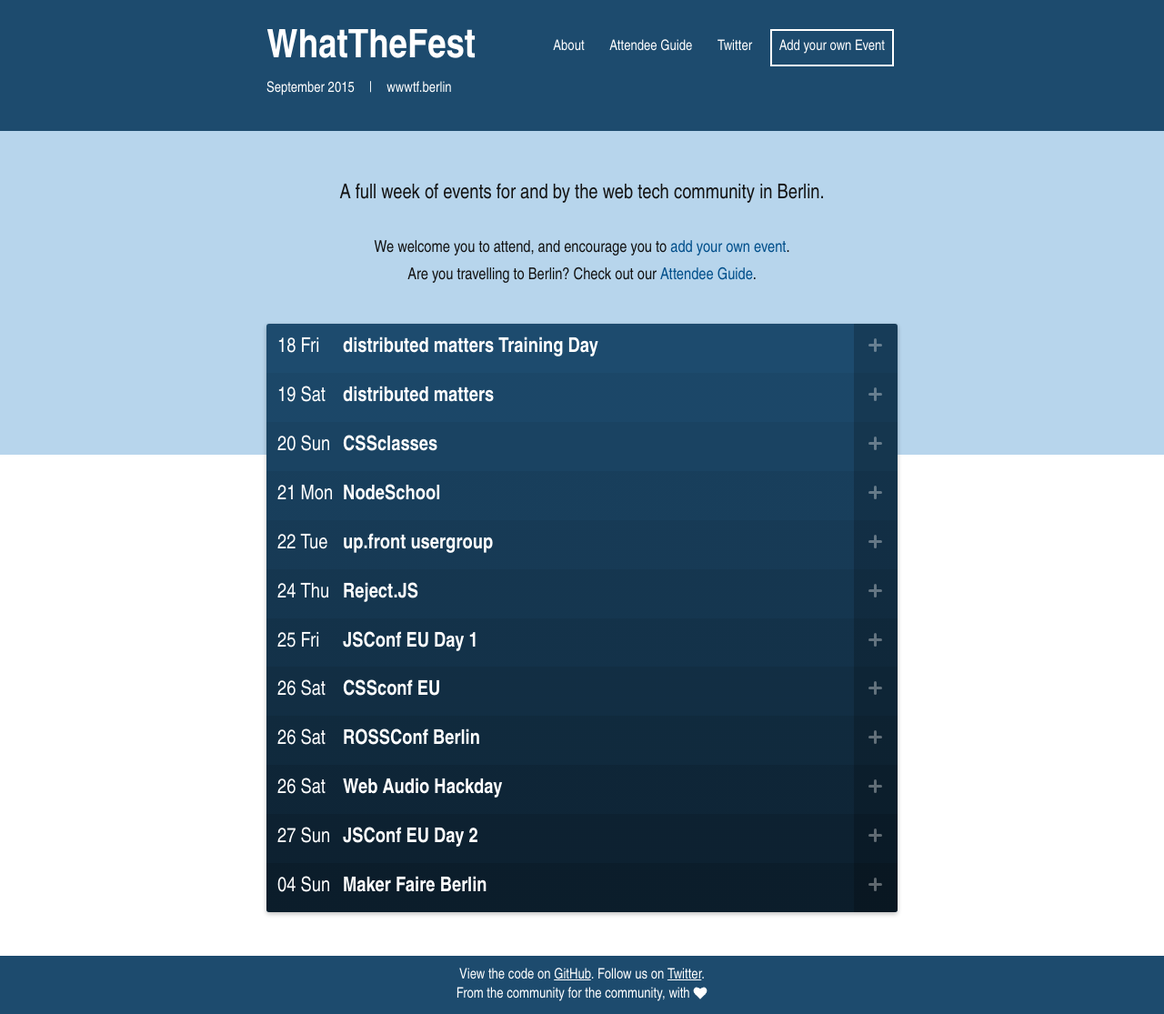
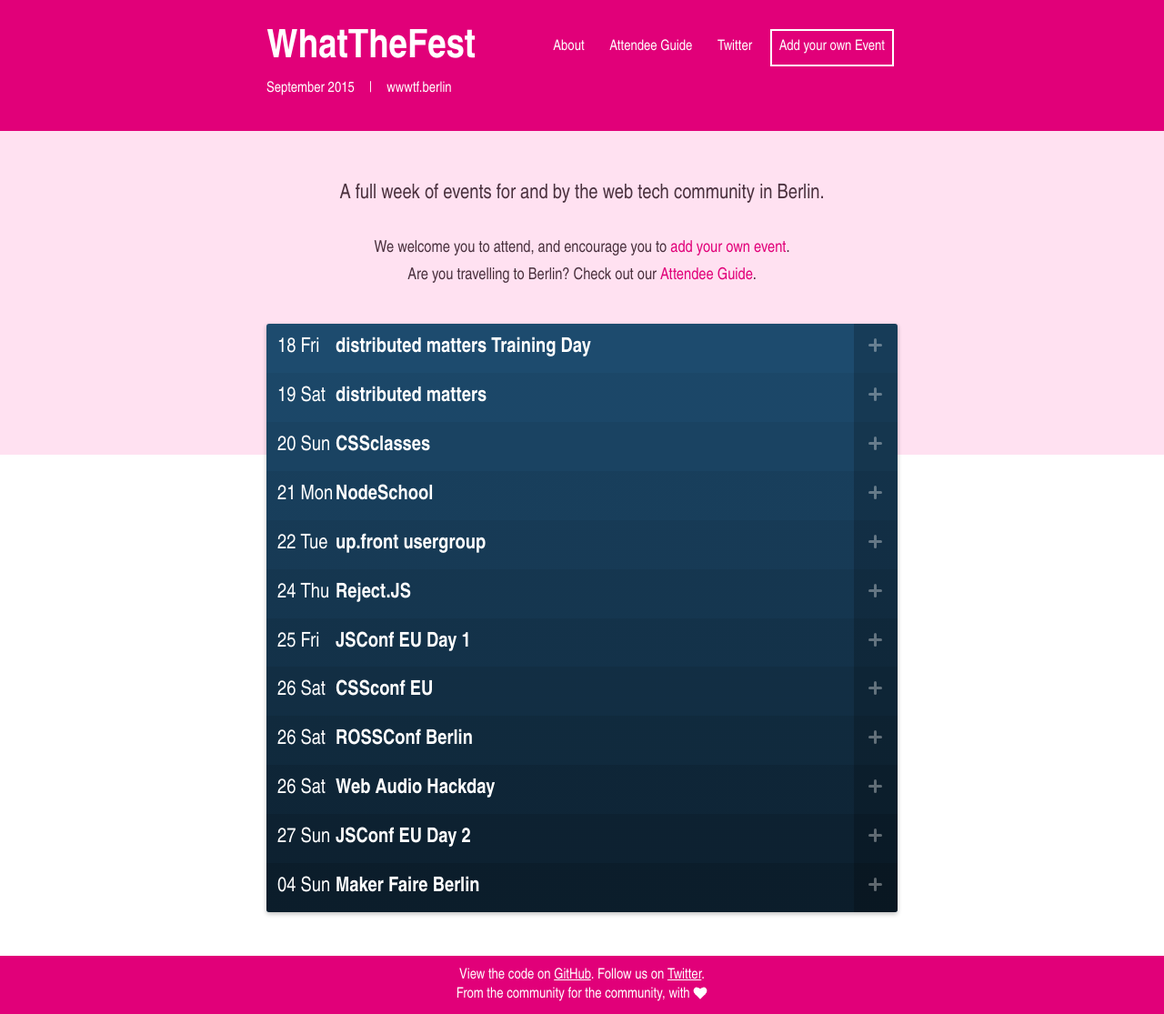
Before and after one commit to jsconf/wwwtf.berlin, a Jekyll site: the page built from index.html, in a window 1280 px wide. Shown: the whole page at 91% size. Built offline with Jekyll 4.4.1, drawn with Linux system fonts in a browser that asks for light colours; nearby versions of some CDN libraries.

Commit message:
Color changes

```diff
--- a/_sass/_base.scss
+++ b/_sass/_base.scss
@@ -18,7 +18,7 @@ body {
 }
 
 a {
-  color: saturate($color_main, 80%);
+  color: saturate($color_main, 70%);
   text-decoration: none;
   &:hover, &:focus {
     opacity: .75;
@@ -163,7 +163,7 @@ a {
   padding-bottom: 10rem;
   text-align: center;
   clear: both;
-  background-color: lighten($color_main, 55%);
+  background-color: lighten($color_main, 50%);
 
   a {
     white-space: nowrap;
--- a/_sass/_list.scss
+++ b/_sass/_list.scss
@@ -1,5 +1,5 @@
 $element-href-width: 3rem;
-$element-date-width: 4.5rem;
+$element-date-width: 4rem;
 
 .eventlist {
   list-style: none;
@@ -55,7 +55,7 @@ $element-date-width: 4.5rem;
 
 .eventlist-element__content:target,
 .eventlist-element__content.open {
-  background: rgba(255,255,255,.2);
+  background: rgba(255,255,255,.1);
   .eventlist-element__more {
     display: block;
   }
--- a/_sass/_vars.scss
+++ b/_sass/_vars.scss
@@ -1,10 +1,15 @@
-$color_main: #1d4b6e; //change this color to change the entire site's color scheme
+$kriesseblue: #1d4b6e;
+$jsconfpink: #E10079;
+$jsconfblue: #051add;
+
+
+$color_main: $jsconfpink; //change this color to change the entire site's color scheme
 $color_contrast: #FFFFFF;
 
 $color_font: #575756;
 $color_font: desaturate(darken($color_main, 20%),80%);
 
-$color_eventlist: $color_main;
+$color_eventlist: $kriesseblue;
 
 
 $max-page-width: 32em;
```
